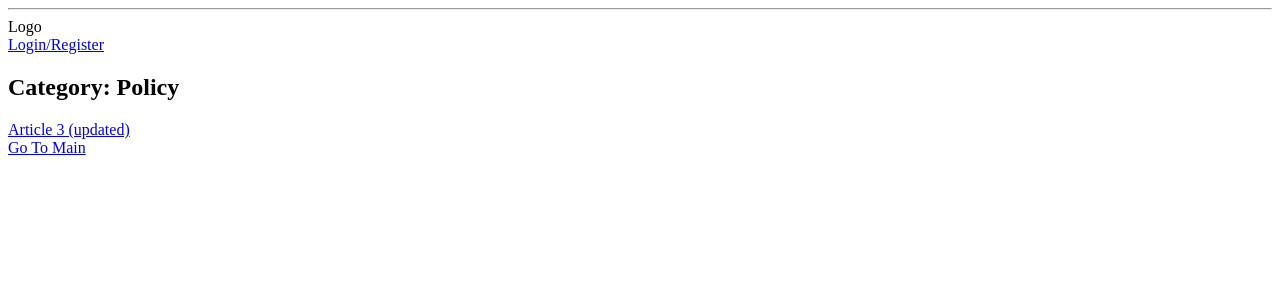
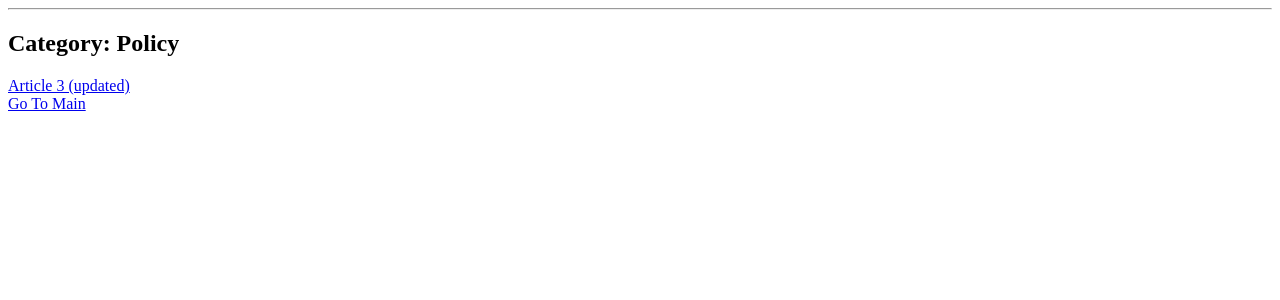
Before and after one commit to Salvador-Geniy/news_app, a Django app: page /news/category-detail/1/ in a window 1280 px wide. Shown: the part 44-344 px from the top of the page. Run offline with Django 4.2, Linux system fonts and the light colour scheme; data comes from the database, SQL or seed files in the repository; both versions use the stored data as it was after the commit.

Commit message:
Day 13-2

```diff
--- a/news_app/templates/articles/category_detail.html
+++ b/news_app/templates/articles/category_detail.html
@@ -3,21 +3,12 @@
 {% block content %}
 
 <div class="header-bar">
-    <div class="header-bar__logo">Logo</div>
     <div class="header-bar__categories">
         {% for category in categories %}
             <a href="{% url 'category-detail' category.id %}">{{ category.name }}</a>
         {% endfor %}
     </div>
-    <div class="header-bar__user">
-        {% if user.is_authenticated %}
-            <p>Hi, {{ user.username }}</p>
-            <a href="{% url 'logout' %}">Logout</a>
-        {% else %}
-            <a href="{% url 'login' %}">Login/Register</a>
-        {% endif %}
 
-    </div>
 </div>
 
 
```
Also changed, not shown: news_app/db.sqlite3.
